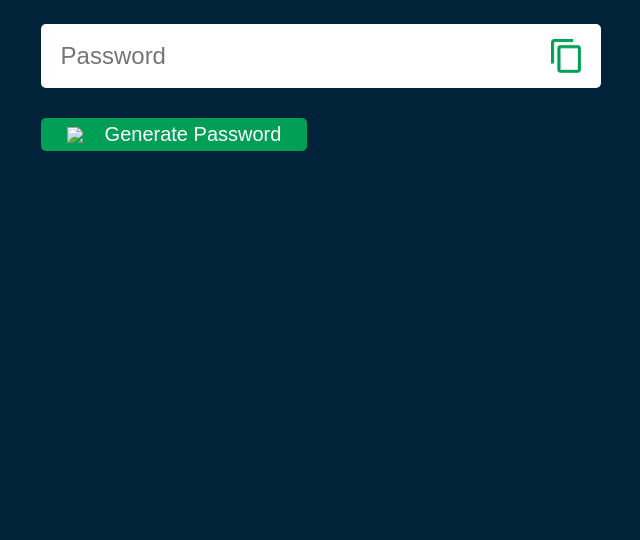
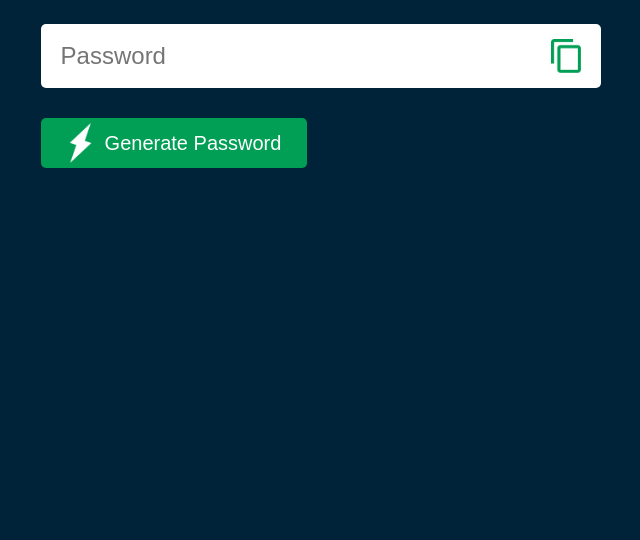
Before and after one commit to Nikitajrt31/Random-password-generate, a plain HTML site: page index.html in a window 1280 px wide. Shown: the part 260-800 px from the top of the page, without its empty margins (113-753 px from the left). Drawn offline with Linux system fonts and the light colour scheme.

Commit message:
Update index.html

```diff
--- a/index.html
+++ b/index.html
@@ -20,7 +20,7 @@
 
       <!--Adding Button-->
       <button id="button">
-        <img src="images/generate.png" />Generate Password
+        <img src="generate.png" />Generate Password
       </button>
 
       <!-- Initial div ends -->
```
